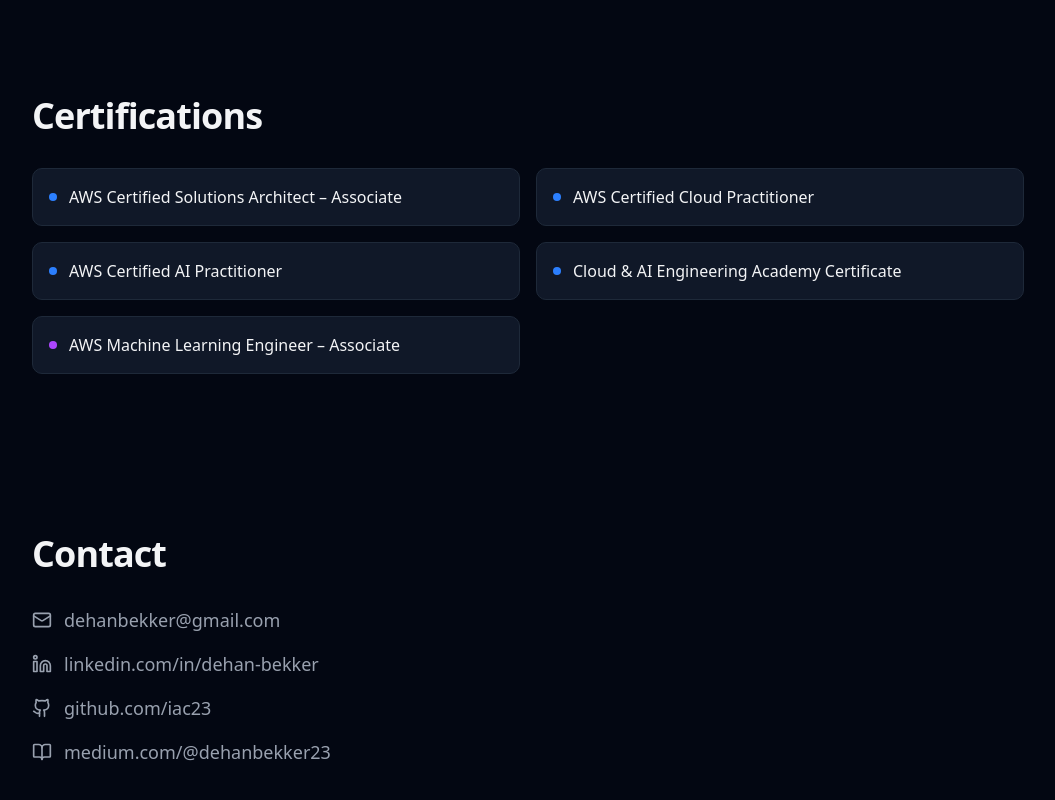
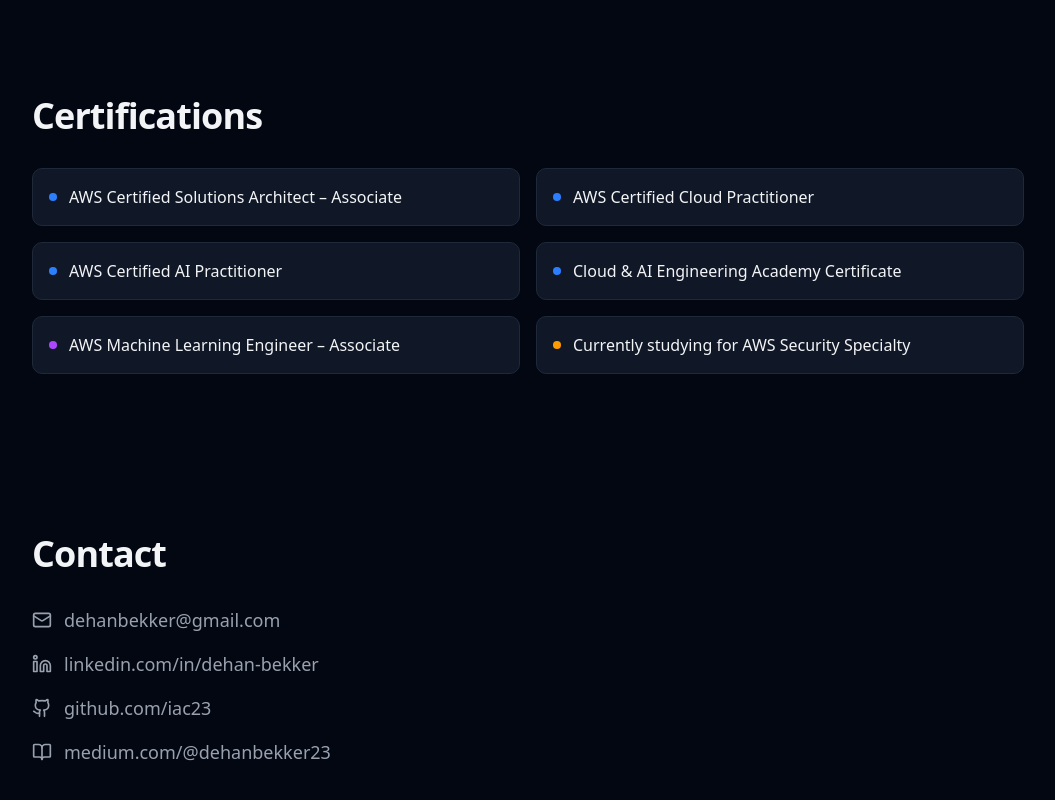
Before and after one commit to iac23/portfolio, a Next.js app: page / in a window 1280 px wide. Shown: the part 2393-3193 px from the top of the page, without its empty margins (112-1167 px from the left). Built offline with nearby package versions, Linux system fonts and the light colour scheme.

Commit message:
Add AWS Security Specialty study status to certifications
Co-Authored-By: Claude Opus 4.5 <noreply@anthropic.com>

```diff
--- a/src/app/page.tsx
+++ b/src/app/page.tsx
@@ -228,6 +228,10 @@ export default function Portfolio() {
               <div className="h-2 w-2 rounded-full bg-purple-500" />
               <span>AWS Machine Learning Engineer – Associate</span>
             </div>
+            <div className="flex items-center gap-3 p-4 rounded-lg border border-gray-800 bg-gray-900">
+              <div className="h-2 w-2 rounded-full bg-amber-500" />
+              <span>Currently studying for AWS Security Specialty</span>
+            </div>
           </div>
         </div>
       </section>
```
